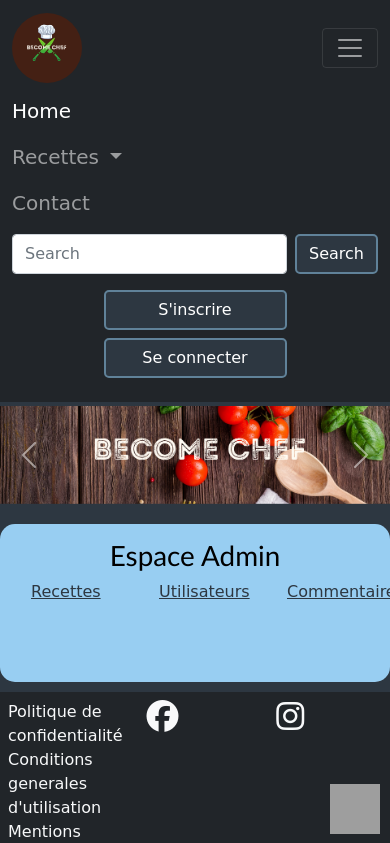
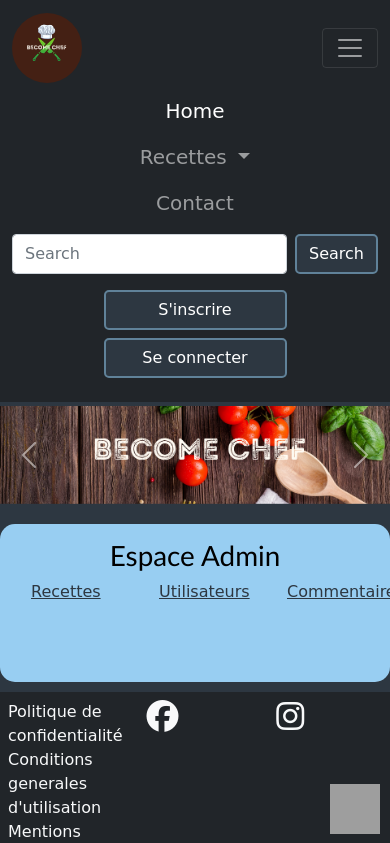
Before and after one commit to FifthYonko/BecomeChef, a Symfony app: template templates/admin/espace_admin.html.twig in a window 390 px wide, after a click that opens the changed part; the page is wider, and only the part inside the window is pictured. Shown: the top 843 px of that part. Run offline with Twig, Linux system fonts and the light colour scheme; the template is opened without the code that fills it, so the values that code supplies are empty; some libraries are stand-ins or nearby versions; grey boxes are pictures that could not be loaded.

Commit message:
modification css, plus modif de la navbar en format mobile,alignement du texte au centre

```diff
--- a/public/css/BaseStyle.css
+++ b/public/css/BaseStyle.css
@@ -8,6 +8,7 @@
 
 html,body{
     background-color:#2d3741;
+    height: 100%;
 
 
 }
@@ -216,9 +217,9 @@ body a,p{
 .anchorStyle{
     text-decoration: none;
 }
-.anchorStyle:hover{
+/* .anchorStyle:hover{
     color: #98cef2;
-}
+} */
 
 
 
--- a/templates/components/_navbar.html.twig
+++ b/templates/components/_navbar.html.twig
@@ -11,23 +11,23 @@
 			<span class="navbar-toggler-icon"></span>
 		</button>
 		<div class="collapse navbar-collapse" id="navbarSupportedContent">
-			<ul class="navbar-nav me-auto mb-2 mb-lg-0">
-				<li class="nav-item">
-					<a class="nav-link active" aria-current="page" href="{{path('home')}}">Home</a>
+			<ul class="navbar-nav me-auto mb-2 mb-lg-0 ">
+				<li class="nav-item ">
+					<a class="nav-link active text-center" aria-current="page" href="{{path('home')}}">Home</a>
 				</li>
 				{% if app.user and "ROLE_ADMIN" in app.user.roles  %}
 				<li class="nav-item dropdown">
-					<a class="nav-link dropdown-toggle" href="#" id="adminMenu" role="button" data-bs-toggle="dropdown"
+					<a class="nav-link dropdown-toggle text-center" href="#" id="adminMenu" role="button" data-bs-toggle="dropdown"
 						aria-expanded="false">
 						AdminMenu
 					</a>
 					<ul class="dropdown-menu" aria-labelledby="adminMenu">
 						<li>
-							<a class="dropdown-item "
+							<a class="dropdown-item text-center "
 								href="{{path('espaceAdmin',{'tableau': 'recettes', 'page': 1})}}">Espace Admin</a>
 						</li>
 						<li>
-							<a class="dropdown-item" href="{{path('ajoutIngredients')}}">Ajout d'ingredients</a>
+							<a class="dropdown-item text-center" href="{{path('ajoutIngredients')}}">Ajout d'ingredients</a>
 						</li>
 					</ul>
 
@@ -36,39 +36,38 @@
 
 				{% if app.user %}
 				<li class="nav-item">
-					<a class="nav-link " href="{{path('profile',{'page':1 })}}">Profil</a>
+					<a class="nav-link  text-center" href="{{path('profile',{'page':1 })}}">Profil</a>
 				</li>
 				{% endif %}
 				<li class="nav-item dropdown">
-					<a class="nav-link dropdown-toggle" href="#" id="recetteMenu" role="button"
+					<a class="nav-link dropdown-toggle text-center" href="#" id="recetteMenu" role="button"
 						data-bs-toggle="dropdown" aria-expanded="false">
 						Recettes
 					</a>
 					<ul class="dropdown-menu" aria-labelledby="recetteMenu">
 						{% if app.user and "ROLE_ADMIN" in app.user.roles %}
 						<li>
-							<a class="dropdown-item" href="{{path('recette_admin',{'page':1 })}}">Catalogue Admin</a>
+							<a class="dropdown-item text-center" href="{{path('recette_admin',{'page':1 })}}">Catalogue Admin</a>
 						</li>
 						{% else %}
 						<li>
-							<a class="dropdown-item" href="{{path('recette',{'page':1 })}}">Catalogue</a>
+							<a class="dropdown-item text-center" href="{{path('recette',{'page':1 })}}">Catalogue</a>
 						</li>
 						{% endif %}
 						<li>
 
 							{% if  app.user and "ROLE_ADMIN" in app.user.roles %}
-							<a class="dropdown-item" href="{{path('new_recette_admin')}}">Ajouter Admin</a>
-
+							<a class="dropdown-item text-center" href="{{path('new_recette_admin')}}">Ajouter Admin</a>
 
 							{% endif %}
 						</li>
 						{% if app.user %}
 
 						<li>
-							<a class="dropdown-item" href="{{path('list')}}">Favoris</a>
+							<a class="dropdown-item text-center" href="{{path('list')}}">Favoris</a>
 						</li>
 						<li>
-							<a class="dropdown-item" href="{{path('new_recette')}}">Ajouter</a>
+							<a class="dropdown-item text-center" href="{{path('new_recette')}}">Ajouter</a>
 
 						</li>
 						{% endif %}
@@ -77,7 +76,7 @@
 				</li>
 
 				<li>
-					<a class="nav-link " href="{{path('contact')}}">Contact</a>
+					<a class="nav-link text-center " href="{{path('contact')}}">Contact</a>
 				</li>
 			</ul>
 			<form class="d-flex" action="{{path('search',{'page':1 })}}">
@@ -85,10 +84,10 @@
 					name="search_value">
 				<button class="btn  FormSub" type="submit">Search</button>
 			</form>
-			<div class="col-md-4 text-center text-md-end align-self-center my-3  dont-show ">
+			<div class="col-md-4 text-center text-md-end m-auto my-3  dont-show ">
 				{% if app.user %}
 
-				<a href="{{path('app_logout')}}" class="btn FormSub ">Deconexion</a>
+				<a href="{{path('app_logout')}}" class="btn FormSub align-self-center ">Deconexion</a>
 
 				{% else %}
 
```
